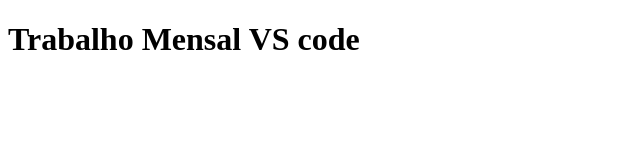
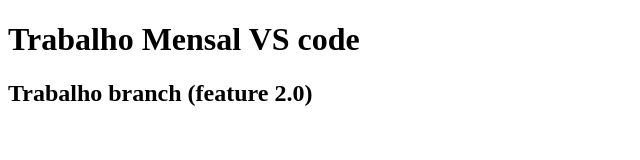
Before and after one commit to MatheussGatti/Projeto-Mensal, a plain HTML site: page index.html in a window 1280 px wide. Shown: the whole page, without its empty margins (0-640 px from the left). Drawn offline with Linux system fonts and the light colour scheme.

Commit message:
atualização branch

```diff
--- a/index.html
+++ b/index.html
@@ -7,5 +7,6 @@
 </head>
 <body>
     <h1>Trabalho Mensal VS code</h1>
+    <h2>Trabalho branch (feature 2.0)</h2>
 </body>
 </html>
```
